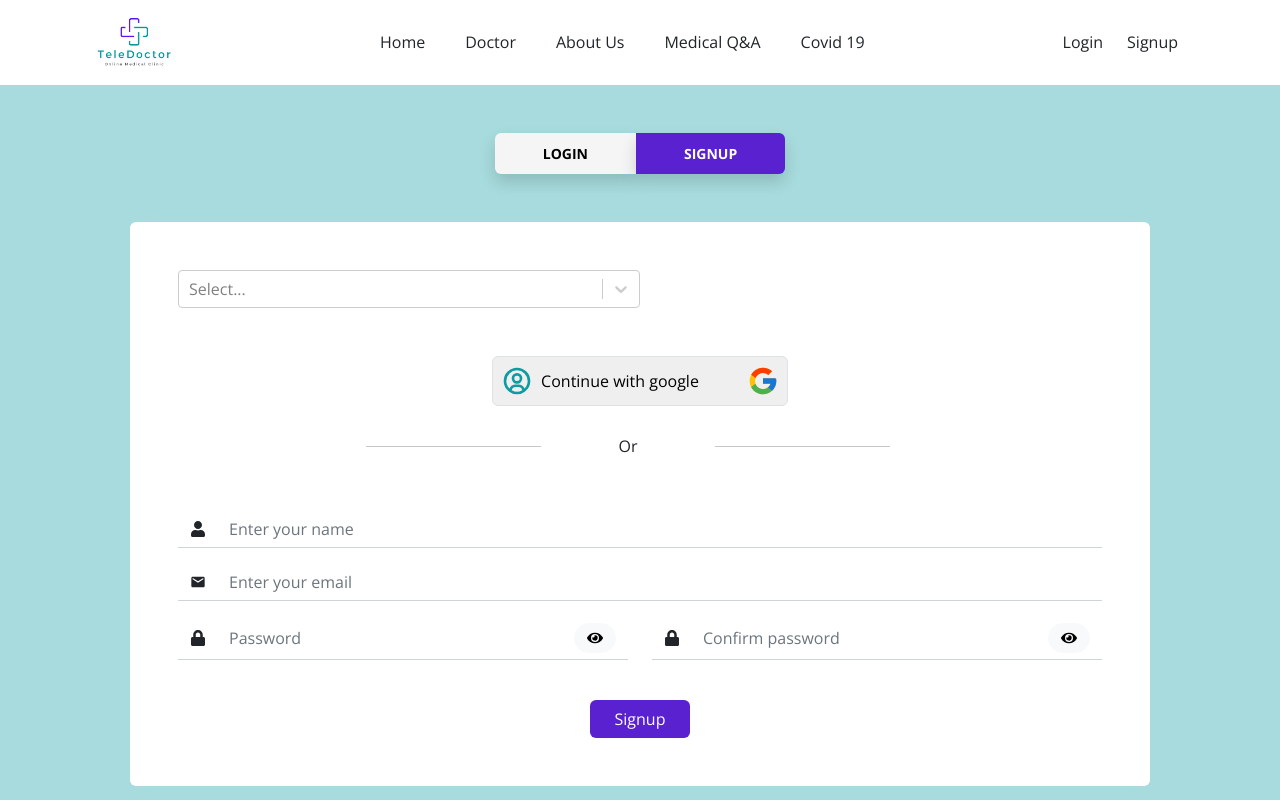
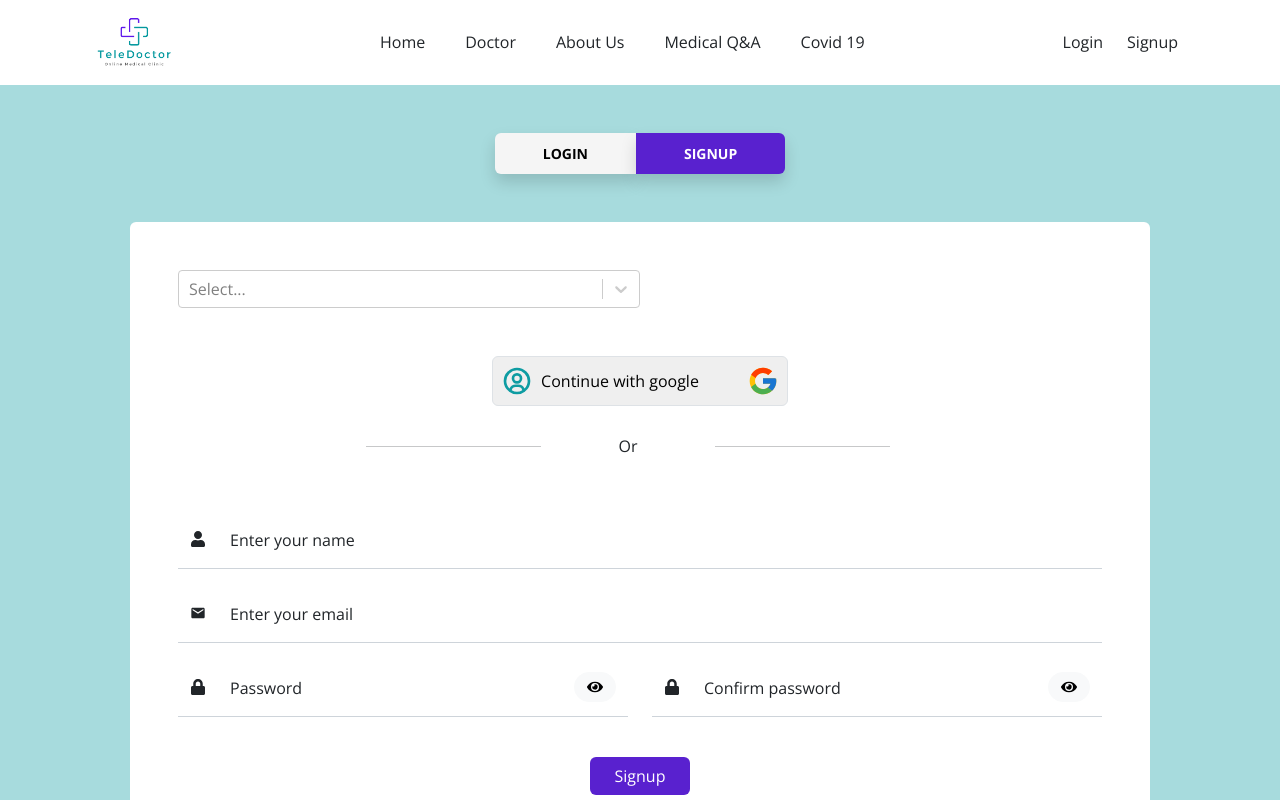
Before and after one commit to nayem1816/tele-doctor-client, a React (Create React App) app: page /signup in a window 1280 px wide. Shown: the top 800 px of the page. Built offline with nearby package versions, Linux system fonts and the light colour scheme.

Commit message:
design complete login and signup

```diff
--- a/src/App.css
+++ b/src/App.css
@@ -1,6 +1,6 @@
-.body-container {
+/* .body-container {
     height: 100vh;
-}
+} */
 
 ::-webkit-scrollbar {
     height: 10px;
--- a/src/components/Login/Login/LoginForm.jsx
+++ b/src/components/Login/Login/LoginForm.jsx
@@ -49,7 +49,7 @@ const LoginForm = () => {
                                     type="email"
                                     label="email"
                                     register={register}
-                                    placeholder="Enter your email"
+                                    placeHolder="Enter your email"
                                     required
                                 />
                             </div>
@@ -61,7 +61,7 @@ const LoginForm = () => {
                                     type="password"
                                     label="password"
                                     register={register}
-                                    placeholder="Password"
+                                    placeHolder="Password"
                                     required
                                 />
                             </div>
--- a/src/components/Login/Signup/SignupForm.jsx
+++ b/src/components/Login/Signup/SignupForm.jsx
@@ -19,9 +19,11 @@ const SignupForm = () => {
         handleSubmit,
         // formState: { errors },
     } = useForm();
+
     const onSubmit = (data) => {
         console.log(data);
     };
+
     return (
         <div className="container">
             <div className="mx-md-5 my-5 bg-white p-5 rounded">
@@ -55,7 +57,7 @@ const SignupForm = () => {
                                 type="text"
                                 label="name"
                                 register={register}
-                                placeholder="Enter your name"
+                                placeHolder="Enter your name"
                                 required
                             />
                         </div>
@@ -65,7 +67,7 @@ const SignupForm = () => {
                                 type="email"
                                 label="email"
                                 register={register}
-                                placeholder="Enter your email"
+                                placeHolder={'Enter your email'}
                                 required
                             />
                         </div>
@@ -78,7 +80,7 @@ const SignupForm = () => {
                                     type="password"
                                     label="password"
                                     register={register}
-                                    placeholder="Password"
+                                    placeHolder="Password"
                                     required
                                 />
                             </div>
@@ -90,7 +92,7 @@ const SignupForm = () => {
                                     type="password"
                                     label="confirmPassword"
                                     register={register}
-                                    placeholder="Confirm password"
+                                    placeHolder="Confirm password"
                                     required
                                 />
                             </div>
@@ -102,7 +104,7 @@ const SignupForm = () => {
                                     type="number"
                                     label="doctorRegistration"
                                     register={register}
-                                    placeholder="BDMC number"
+                                    placeHolder="BDMC number"
                                     required
                                 />
                             </div>
@@ -114,7 +116,7 @@ const SignupForm = () => {
                                     type="text"
                                     label="specialist"
                                     register={register}
-                                    placeholder="Specialist"
+                                    placeHolder="Specialist"
                                     required
                                 />
                             </div>
--- a/src/components/common/Form/CustomInput.jsx
+++ b/src/components/common/Form/CustomInput.jsx
@@ -1,30 +1,34 @@
 import React, { useState } from 'react';
+import './CustomInput.css';
 
 const CustomInput = (props) => {
     const {
         label,
         register,
         required,
-        placeholder,
+        placeHolder,
         type,
         Icon,
         ShowPass,
         HidePass,
     } = props;
     const [passwordShown, setPasswordShown] = useState(false);
-    const togglePassword = () => {
+    const togglePass = () => {
         setPasswordShown(!passwordShown);
     };
     return (
-        <div className="input-group mb-3">
+        <div className="input-group flex-nowrap mb-3">
             <span
                 className="input-group-text border-top-0 border-end-0 border-start-0 rounded-0 bg-white"
-                id="basic-addon1"
+                id="addon-wrapping"
             >
                 <Icon />
             </span>
+            <div className="form-floating w-100">
                 <input
                     className="custom-input form-control border-top-0 border-end-0 border-start-0 rounded-0"
+                    id={label}
+                    placeholder={placeHolder}
                     type={
                         type === 'password'
                             ? passwordShown
@@ -32,26 +36,27 @@ const CustomInput = (props) => {
                                 : 'password'
                             : type
                     }
-                placeholder={placeholder}
                     {...register(label, { required })}
                 />
+                <label htmlFor={label}>{placeHolder}</label>
+            </div>
             {type === 'password' && (
                 <span className="input-group-text border-top-0 border-end-0 border-start-0 rounded-0 bg-white">
                     <div className="">
                         {passwordShown ? (
-                            <button
-                                onClick={togglePassword}
+                            <div
+                                onClick={togglePass}
                                 className="rounded-pill btn btn-light d-flex justify-content-center align-items-center"
                             >
                                 <HidePass />
-                            </button>
+                            </div>
                         ) : (
-                            <button
-                                onClick={togglePassword}
+                            <div
+                                onClick={togglePass}
                                 className="rounded-pill btn btn-light d-flex justify-content-center align-items-center"
                             >
                                 <ShowPass />
-                            </button>
+                            </div>
                         )}
                     </div>
                 </span>
```
Also changed, not shown: src/components/common/Form/CustomInput.css (added), src/logo.svg (deleted). Lines whose indentation alone changed are shown as unchanged.
